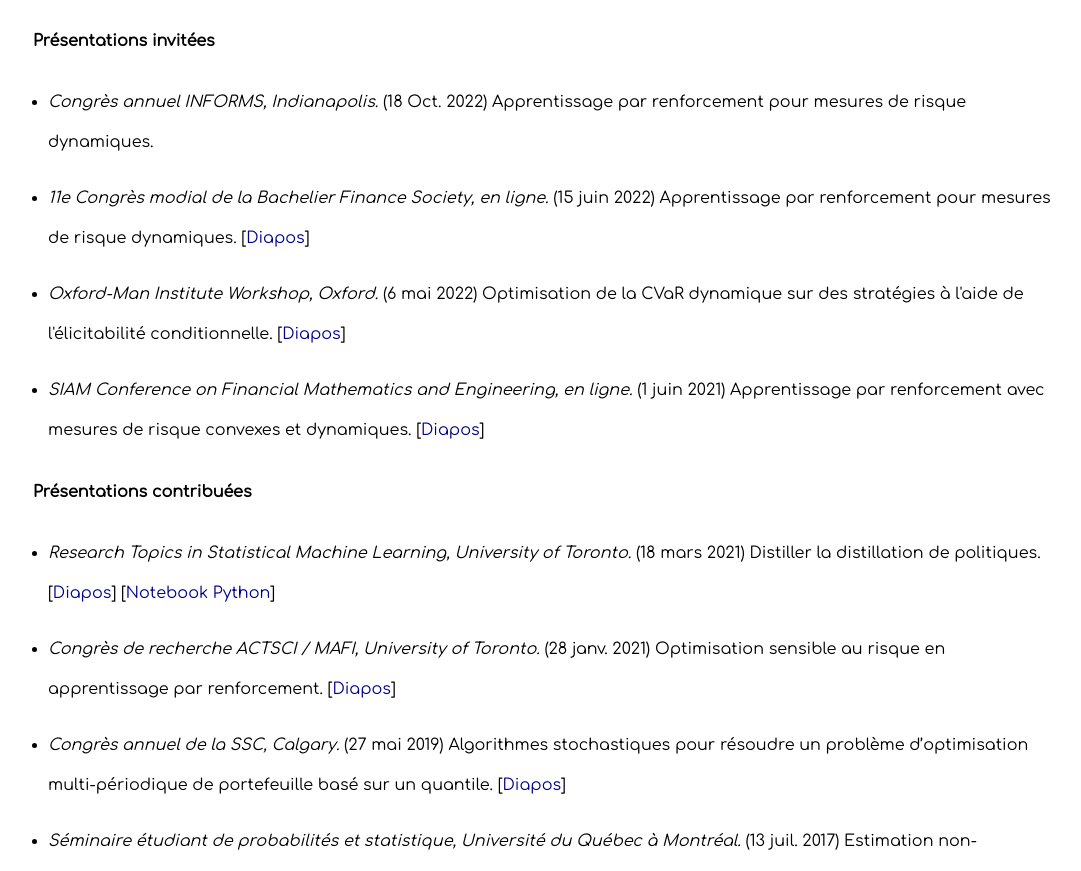
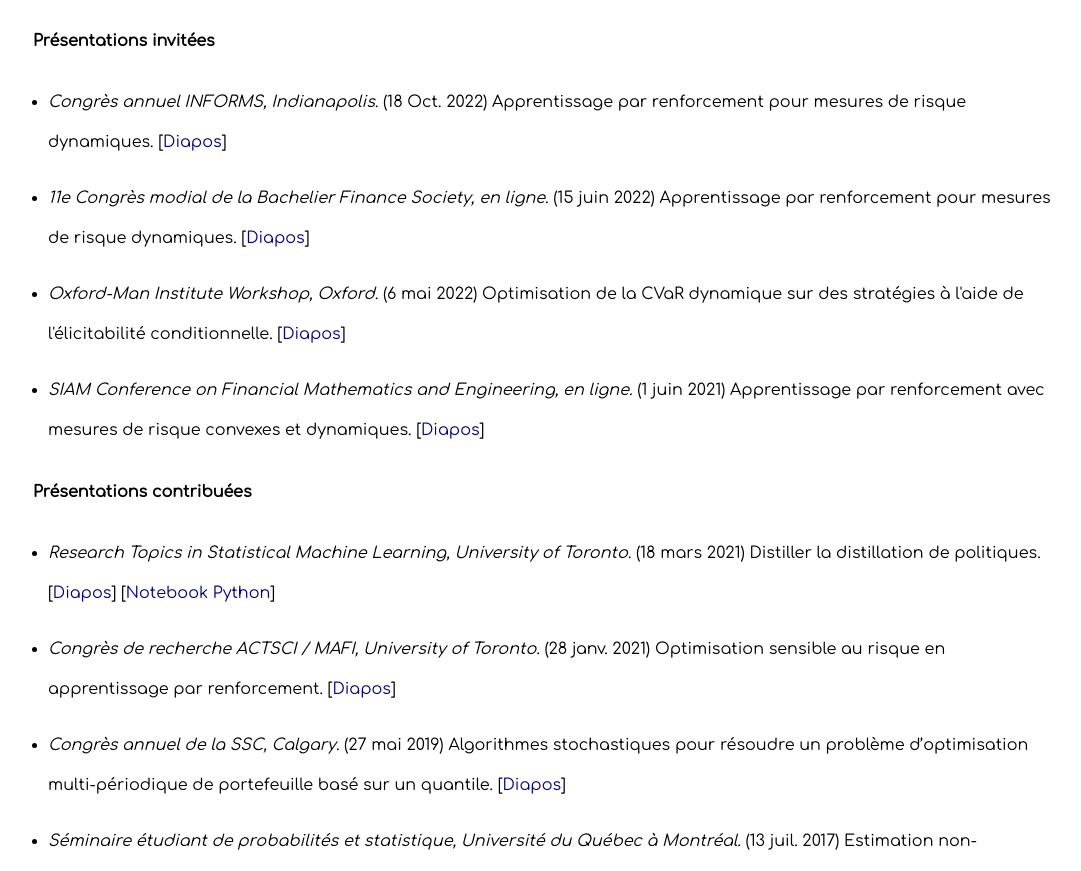
Before and after one commit to acoache/acoache.github.io, a React (Create React App) app: page /#/Recherche in a window 1280 px wide. Shown: the part 1340-2211 px from the top of the page, without its empty margins (95-1176 px from the left). Built offline with nearby package versions, Linux system fonts and the light colour scheme.

Commit message:
Add INFORMS slides

```diff
--- a/src/components/Presentations/index.jsx
+++ b/src/components/Presentations/index.jsx
@@ -3,7 +3,7 @@ import React from 'react';
 import RLDynamicConvexRisk from '../../media/RL-DynamicConvexRisk.pdf';
 import DynamicCVaRElicitability from '../../media/DynamicCVaR_ElicitableRL.pdf';
 import Bachelier from '../../media/BFS2022-RLDynamicRisk.pdf';
-import Informs from '../../media/RL-DynamicConvexRisk.pdf';
+import Informs from '../../media/Informs2022_RLDynamicRisk.pdf';
 import RiskSensitiveRL from '../../media/RiskSensitive_RL.pdf';
 import StochAlgo from '../../media/StochAlgo_Portfolio.pdf';
 import DistillingPD from '../../media/Distilling_PD.pdf';
@@ -20,6 +20,7 @@ function Presentations() {
             <p>
               <i>INFORMS Annual Meeting, Indianapolis.</i> (Oct. 18, 2022)
               Reinforcement Learning with Dynamic Risk Measures.
+                [<a href={Informs}>Slides</a>]
             </p>
           </li>
         </ul>
--- a/src/components/Presentations_fr/index.jsx
+++ b/src/components/Presentations_fr/index.jsx
@@ -3,7 +3,7 @@ import React from 'react';
 import RLDynamicConvexRisk from '../../media/RL-DynamicConvexRisk.pdf';
 import DynamicCVaRElicitability from '../../media/DynamicCVaR_ElicitableRL.pdf';
 import Bachelier from '../../media/BFS2022-RLDynamicRisk.pdf';
-import Informs from '../../media/RL-DynamicConvexRisk.pdf';
+import Informs from '../../media/Informs2022_RLDynamicRisk.pdf';
 import RiskSensitiveRL from '../../media/RiskSensitive_RL.pdf';
 import StochAlgo from '../../media/StochAlgo_Portfolio.pdf';
 import DistillingPD from '../../media/Distilling_PD.pdf';
@@ -20,6 +20,7 @@ function Presentations() {
             <p>
               <i>Congrès annuel INFORMS, Indianapolis.</i> (18 Oct. 2022)
               Apprentissage par renforcement pour mesures de risque dynamiques.
+                [<a href={Informs}>Diapos</a>]
             </p>
           </li>
         </ul>
```
Also changed, not shown: 1 other file (tests, documents, lock files or other folders).
